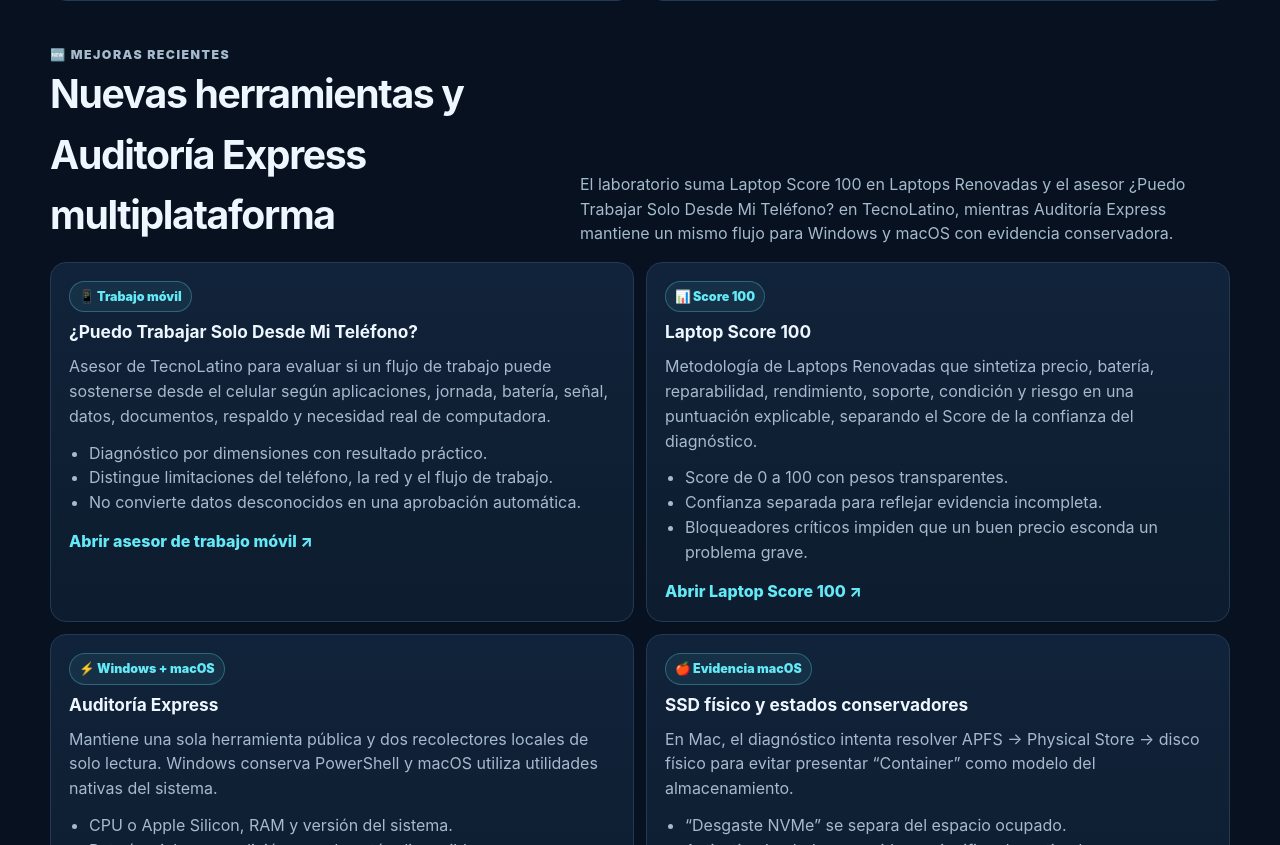
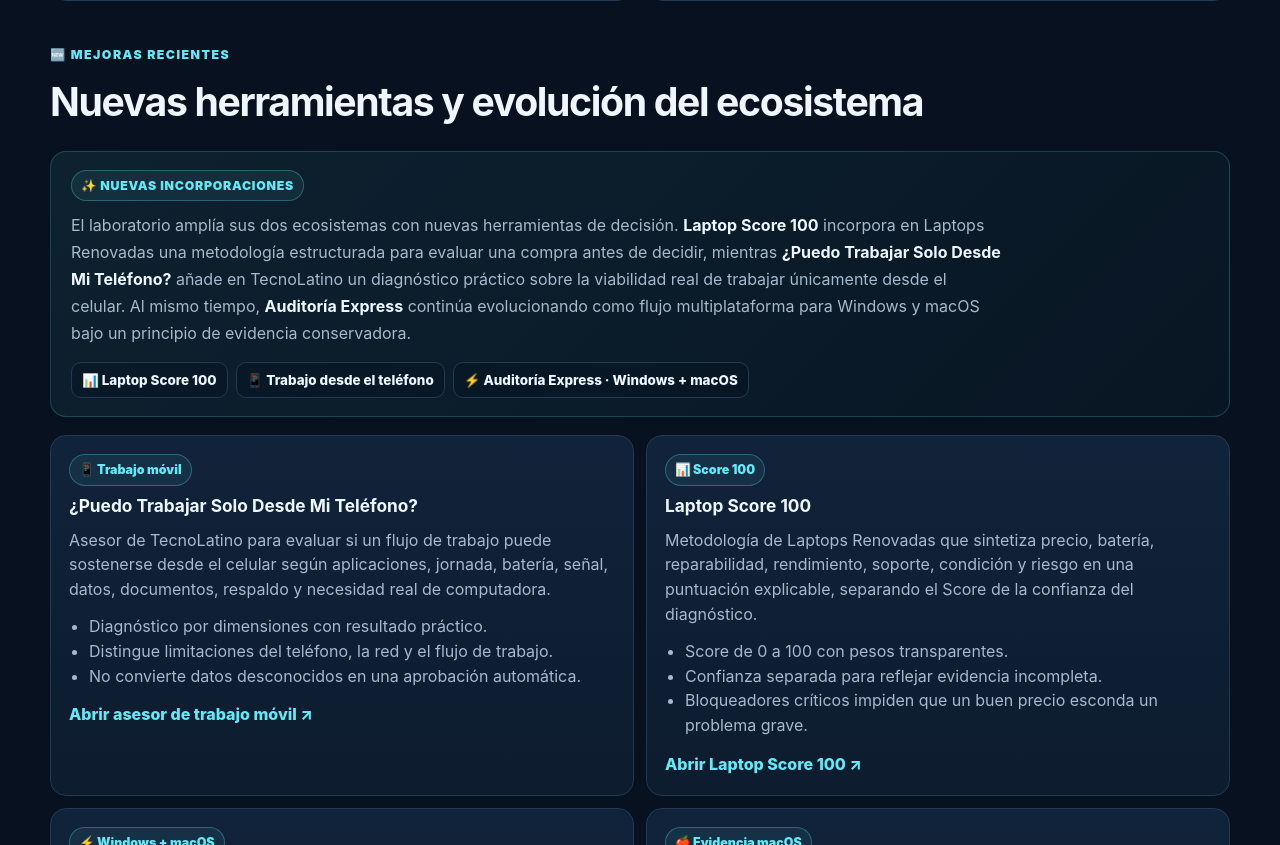
Before and after one commit to UnixMatrix/suite-auditoria-hardware-ciberseguridad-latam, a website: page index.html in a window 1280 px wide. Shown: the part 1520-2365 px from the top of the page. Drawn offline with Linux system fonts and the light colour scheme.

Commit message:
Refactor updates section and add new summary styles

```diff
--- a/index.html
+++ b/index.html
@@ -221,11 +221,8 @@ h1{
 }
 
 .updates-head{
-  display:flex;
-  align-items:end;
-  justify-content:space-between;
-  gap:18px;
-  margin-bottom:16px;
+  display:block;
+  margin-bottom:18px;
 }
 
 .updates-head h2{
@@ -234,10 +231,68 @@ h1{
   letter-spacing:-.035em;
 }
 
-.updates-head p{
-  max-width:650px;
+.updates-summary{
+  margin:18px 0 0;
+  padding:18px 20px;
+  border:1px solid #64e9f733;
+  background:
+    linear-gradient(135deg,rgba(100,233,247,.08),rgba(100,233,247,.025));
+  border-radius:16px;
+}
+
+.updates-summary-top{
+  display:flex;
+  align-items:center;
+  gap:8px;
+  flex-wrap:wrap;
+  margin-bottom:11px;
+}
+
+.updates-summary-label{
+  display:inline-flex;
+  align-items:center;
+  gap:6px;
+  padding:5px 9px;
+  border-radius:999px;
+  border:1px solid #64e9f74a;
+  background:#64e9f712;
+  color:var(--c);
+  font-size:.77rem;
+  font-weight:900;
+  text-transform:uppercase;
+  letter-spacing:.06em;
+}
+
+.updates-summary p{
   margin:0;
+  max-width:930px;
   color:var(--m);
+  font-size:1rem;
+  line-height:1.7;
+}
+
+.updates-summary strong{
+  color:var(--t);
+}
+
+.updates-summary-tools{
+  display:flex;
+  gap:8px;
+  flex-wrap:wrap;
+  margin-top:14px;
+}
+
+.updates-summary-tool{
+  display:inline-flex;
+  align-items:center;
+  gap:6px;
+  padding:7px 10px;
+  border:1px solid var(--l);
+  border-radius:10px;
+  background:rgba(7,17,31,.42);
+  color:var(--t);
+  font-size:.84rem;
+  font-weight:800;
 }
 
 .update-grid{
@@ -447,6 +502,14 @@ footer{
   .eh{
     align-items:flex-start;
     flex-direction:column;
+  }
+
+  .updates-summary{
+    padding:16px;
+  }
+
+  .updates-summary-tool{
+    width:100%;
   }
 }
 </style>
@@ -673,21 +736,40 @@ footer{
 
   <div class="updates-head">
 
-    <div>
     <p class="ey">
       🆕 Mejoras recientes
     </p>
 
     <h2>
-        Nuevas herramientas y Auditoría Express multiplataforma
+      Nuevas herramientas y evolución del ecosistema
     </h2>
+
+    <div class="updates-summary">
+
+      <div class="updates-summary-top">
+        <span class="updates-summary-label">
+          ✨ Nuevas incorporaciones
+        </span>
       </div>
 
       <p>
-      El laboratorio suma Laptop Score 100 en Laptops Renovadas y el asesor
-      ¿Puedo Trabajar Solo Desde Mi Teléfono? en TecnoLatino, mientras Auditoría
-      Express mantiene un mismo flujo para Windows y macOS con evidencia conservadora.
+        El laboratorio amplía sus dos ecosistemas con nuevas herramientas de decisión.
+        <strong>Laptop Score 100</strong> incorpora en Laptops Renovadas una metodología
+        estructurada para evaluar una compra antes de decidir, mientras
+        <strong>¿Puedo Trabajar Solo Desde Mi Teléfono?</strong> añade en TecnoLatino
+        un diagnóstico práctico sobre la viabilidad real de trabajar únicamente desde
+        el celular. Al mismo tiempo, <strong>Auditoría Express</strong> continúa
+        evolucionando como flujo multiplataforma para Windows y macOS bajo un principio
+        de evidencia conservadora.
       </p>
+
+      <div class="updates-summary-tools">
+        <span class="updates-summary-tool">📊 Laptop Score 100</span>
+        <span class="updates-summary-tool">📱 Trabajo desde el teléfono</span>
+        <span class="updates-summary-tool">⚡ Auditoría Express · Windows + macOS</span>
+      </div>
+
+    </div>
 
   </div>
 
```
Lines whose indentation alone changed are shown as unchanged.
